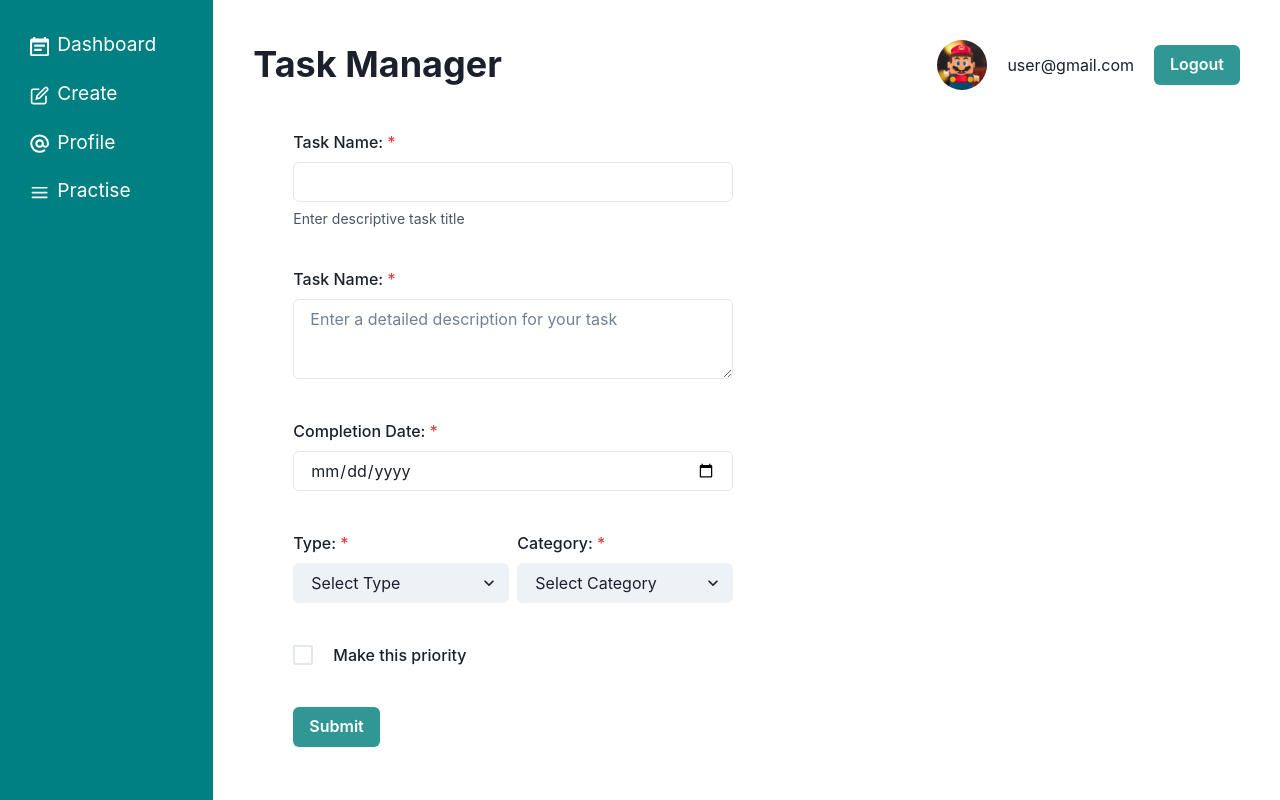
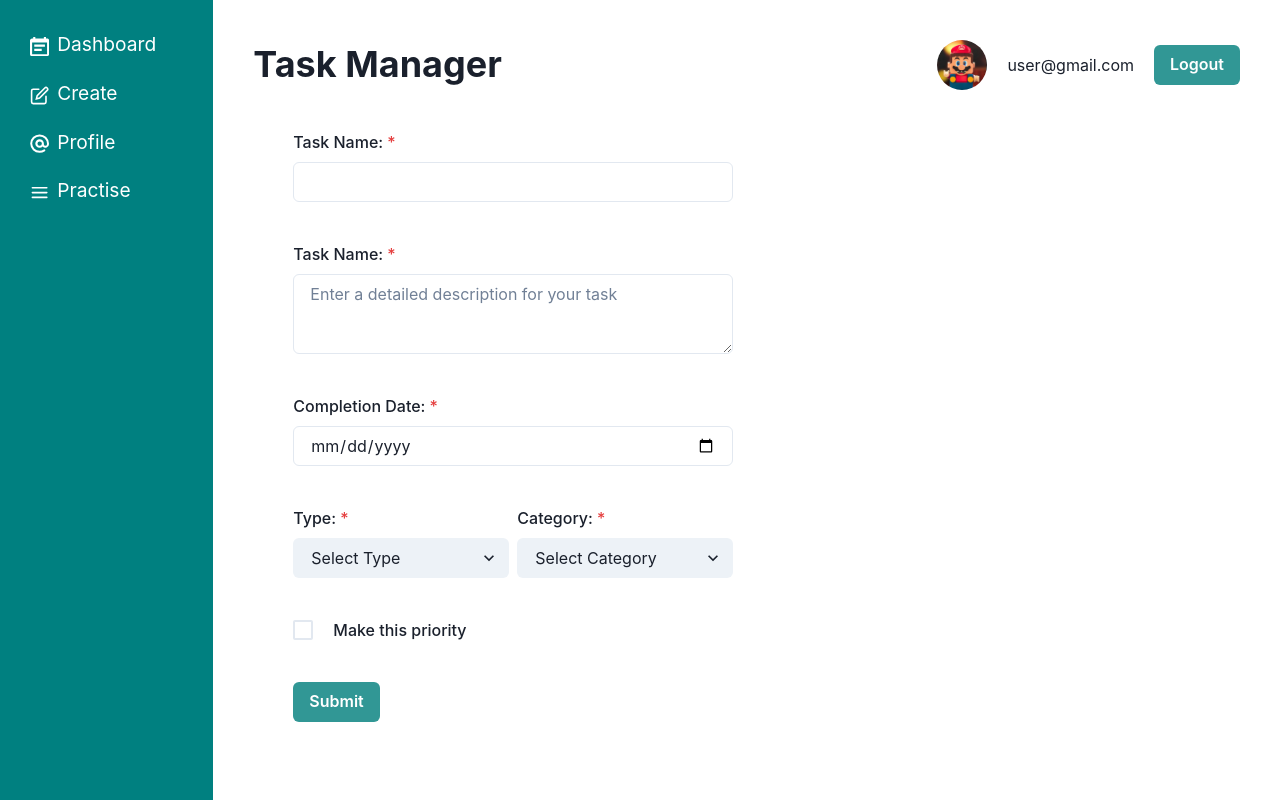
Before and after one commit to akotonyStark/chakra-ui-app, a React (Vite) app: page /create in a window 1280 px wide. Built offline with nearby package versions, Linux system fonts and the light colour scheme.

Commit message:
chakra toast

```diff
--- a/src/components/Navbar.tsx
+++ b/src/components/Navbar.tsx
@@ -1,6 +1,20 @@
-import { Box, Text, Button, Flex, Heading, Spacer, HStack } from "@chakra-ui/react"
+import { UnlockIcon } from "@chakra-ui/icons"
+import { Box, Text, Button, Flex, Heading, Spacer, HStack, useToast } from "@chakra-ui/react"
 
 const Navbar = () => {
+    const toast = useToast()
+
+    const handleLogout = () => {
+        toast({
+            title:'Logging out',
+            description: 'Successfully logged out',
+            duration: 3000,
+            isClosable: true,
+            status: 'success',
+            position:'top-right',
+            icon: <UnlockIcon/>
+        })
+    }
     return (
         <Flex as={"nav"} p={10} alignItems={'center'} gap={5}>
             <Heading>Task Manager</Heading>
@@ -9,7 +23,7 @@ const Navbar = () => {
             <HStack spacing={'20px'}>
                 <Box bg={'gray.200'} p={5} w="50px" height="50px" borderRadius={"50%"} backgroundImage={'../img/mario.png'} bgSize={'contain'}></Box>
                 <Text>user@gmail.com</Text>
-                <Button colorScheme='teal'>Logout</Button>
+                <Button colorScheme='teal' onClick={handleLogout}>Logout</Button>
             </HStack>
 
         </Flex>
--- a/src/pages/Create.tsx
+++ b/src/pages/Create.tsx
@@ -1,14 +1,18 @@
 import { Box, Button, Checkbox, Flex, FormControl, FormHelperText, FormLabel, HStack, Input, Select, Stack, Textarea } from "@chakra-ui/react"
-import { Form } from "react-router-dom"
+import { Form, useActionData } from "react-router-dom"
 
 const Create = () => {
+
+  const handleSubmit = () => {
+    console.log({payload:{}})
+  }
   return (
     <Box maxWidth={600} px={20}>
-      <Form>
+      <Form onSubmit={handleSubmit}>
         <FormControl isRequired mb={10}>
           <FormLabel>Task Name:</FormLabel>
           <Input type="text" name="nameOfTask" />
-          <FormHelperText>Enter descriptive task title</FormHelperText>
+          <FormHelperText></FormHelperText>
         </FormControl>
 
         <FormControl isRequired mb={10}>
```
